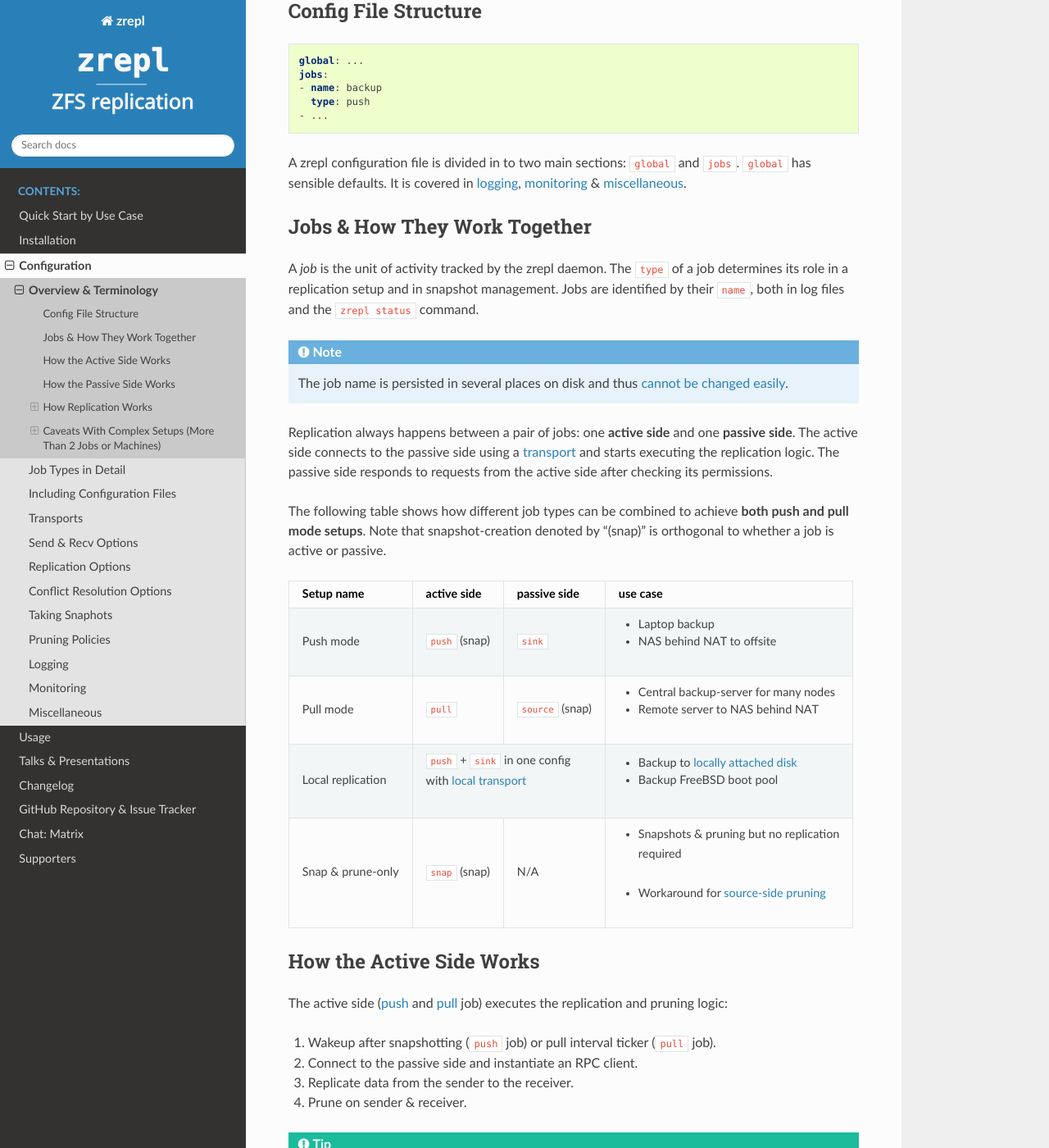
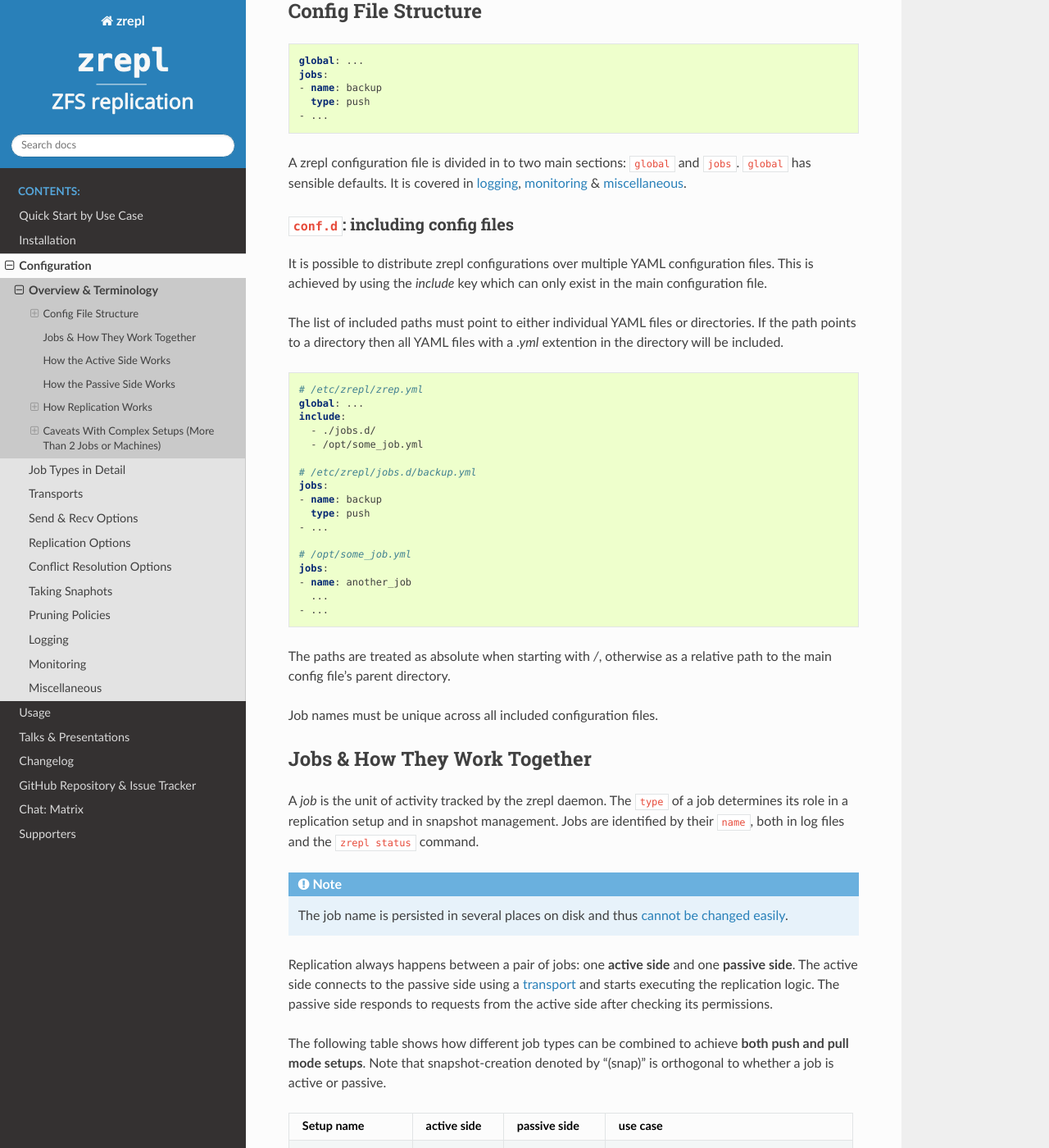
Before and after one commit to zrepl/zrepl, a Sphinx documentation site: the page built from docs/configuration/overview.rst, in a window 1280 px wide and 1400 px high, scrolled down 504 px. Shown: the whole window at 82% size. Built offline with Sphinx 7.4.7 and the Read the Docs theme 3.1.0, drawn with Linux system fonts in a browser that asks for light colours; pages that are not in the unit, such as notebooks, are missing from menus.

Commit message:
more concise docs

```diff
--- a/docs/configuration.rst
+++ b/docs/configuration.rst
@@ -9,7 +9,6 @@
 
     configuration/overview
     configuration/jobs
-    configuration/include
     configuration/transports
     configuration/filter_syntax
     configuration/sendrecvoptions
--- a/docs/configuration/overview.rst
+++ b/docs/configuration/overview.rst
@@ -29,6 +29,45 @@
 
 A zrepl configuration file is divided in to two main sections: ``global`` and ``jobs``.
 ``global`` has sensible defaults. It is covered in :ref:`logging <logging>`, :ref:`monitoring <monitoring>` \& :ref:`miscellaneous <miscellaneous>`.
+
+
+``conf.d``: including config files
+^^^^^^^^^^^^^^^^^^^^^^^^^^^^^^^^^^^
+
+It is possible to distribute zrepl configurations over multiple YAML configuration
+files. This is achieved by using the `include` key which can only exist in the main
+configuration file.
+
+The list of included paths must point to either individual YAML files or directories.
+If the path points to a directory then all YAML files with a `.yml` extention in the
+directory will be included.
+
+.. code-block:: yaml
+
+    # /etc/zrepl/zrep.yml
+    global: ...
+    include:
+      - ./jobs.d/
+      - /opt/some_job.yml
+
+    # /etc/zrepl/jobs.d/backup.yml
+    jobs:
+    - name: backup
+      type: push
+    - ...
+
+    # /opt/some_job.yml
+    jobs:
+    - name: another_job
+      ...
+    - ...
+
+
+
+The paths are treated as absolute when starting with `/`, otherwise
+as a relative path to the main config file's parent directory.
+
+Job names must be unique across all included configuration files.
 
 .. _job-overview:
 
```
Also changed, not shown: docs/configuration/include.rst (deleted, +0 -71 lines).
